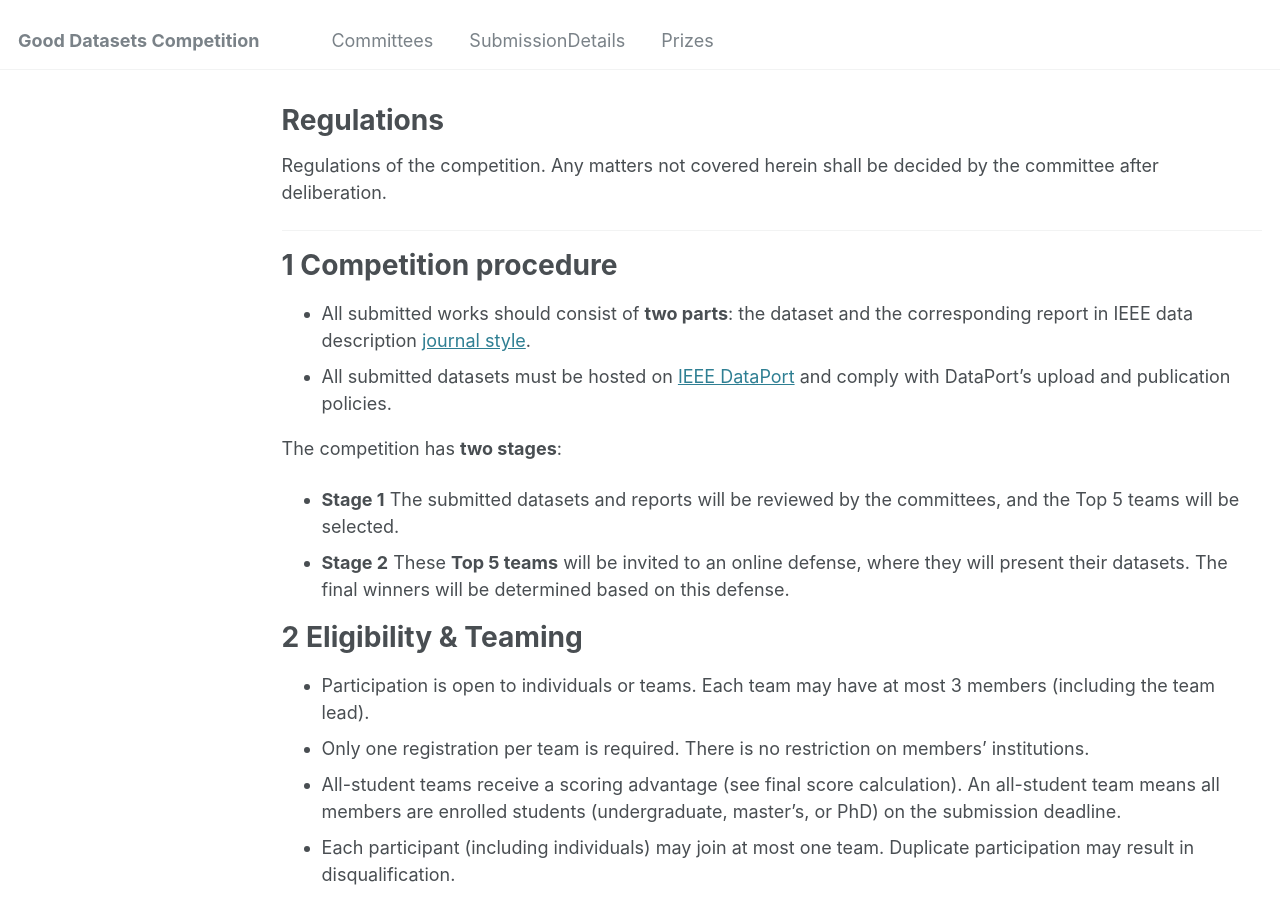
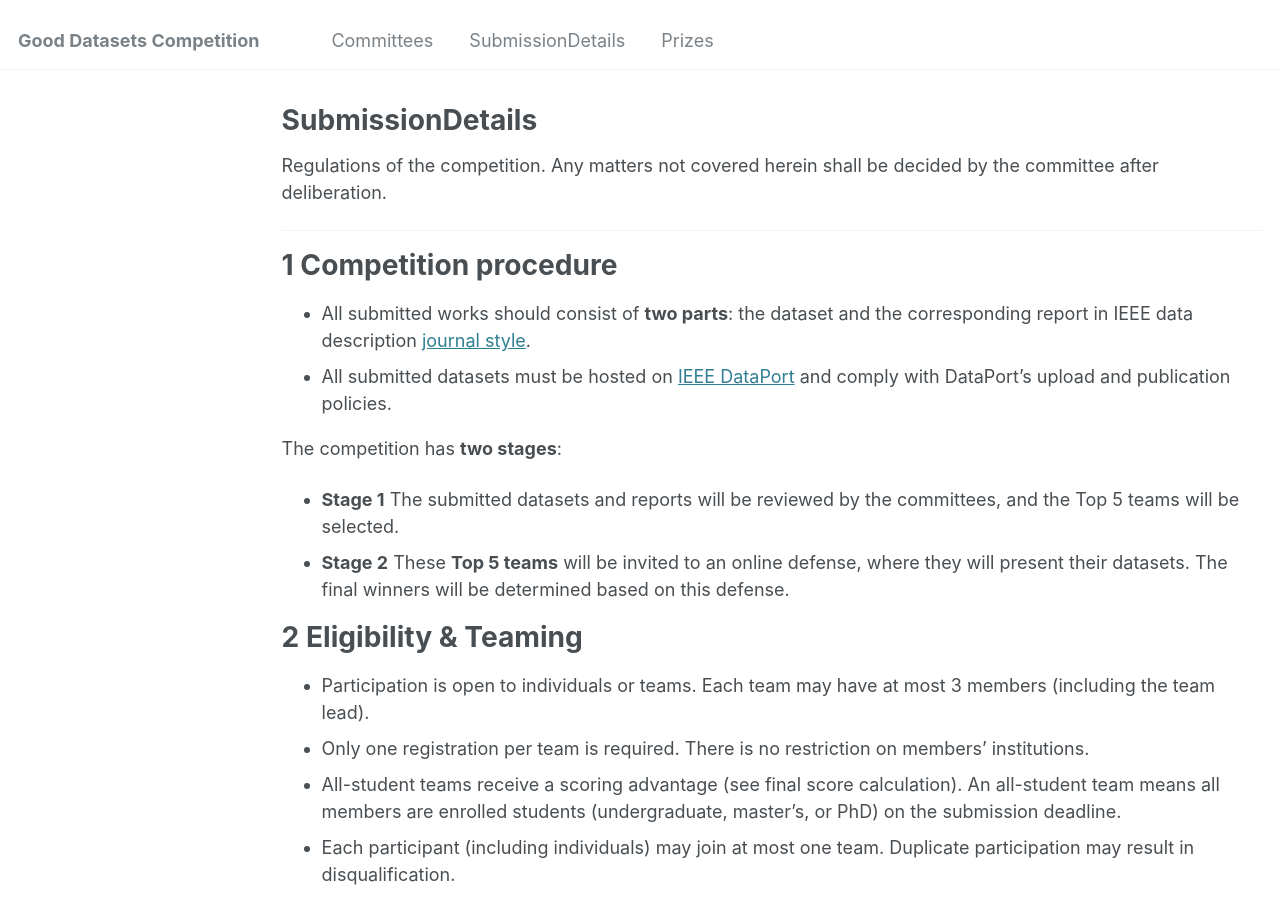
Before and after one commit to dpPEScomp/pesdpcompetition.github.io, a Jekyll site: the page built from _pages/Regulations.md, in a window 1280 px wide and 900 px high. Built offline with Jekyll 4.4.1, drawn with Linux system fonts in a browser that asks for light colours.

Commit message:
Update Regulations.md

```diff
--- a/_pages/Regulations.md
+++ b/_pages/Regulations.md
@@ -1,7 +1,7 @@
 ---
 layout: archive
-title: "Regulations"
-permalink: /regulations/
+title: "SubmissionDetails"
+permalink: /submission/
 author_profile: false
 ---
 Regulations of the competition. Any matters not covered herein shall be decided by the committee after deliberation.
```
